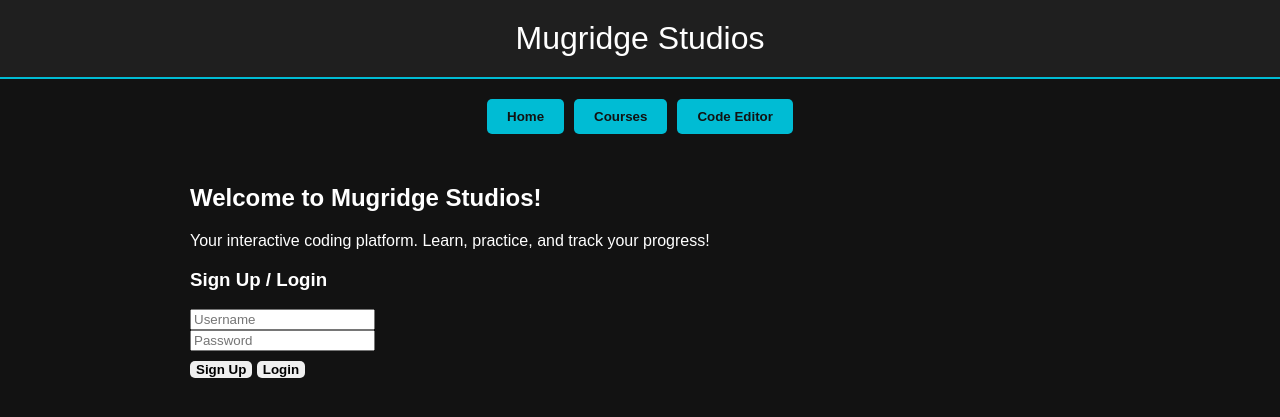
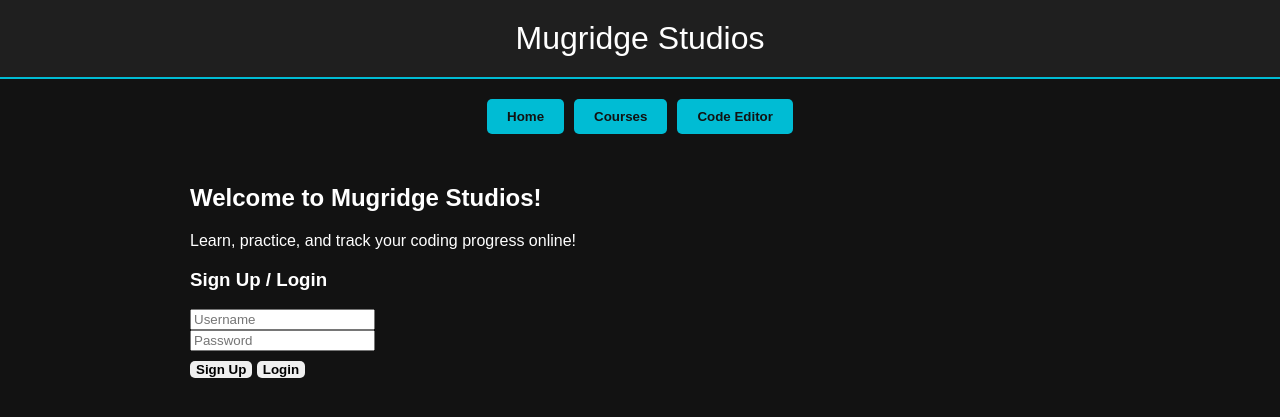
Before and after one commit to MugridgeStudios/MugridgeStudios, a plain HTML site: page frontend/index.html in a window 1280 px wide. Drawn offline with Linux system fonts and the light colour scheme.

Commit message:
Update index.html

```diff
--- a/frontend/index.html
+++ b/frontend/index.html
@@ -16,7 +16,7 @@
 
 <div id="home" class="section active">
   <h2>Welcome to Mugridge Studios!</h2>
-  <p>Your interactive coding platform. Learn, practice, and track your progress!</p>
+  <p>Learn, practice, and track your coding progress online!</p>
   <div id="auth">
     <h3>Sign Up / Login</h3>
     <input type="text" id="username" placeholder="Username"><br>
```
